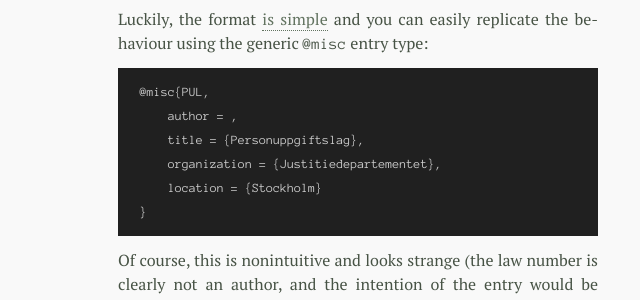
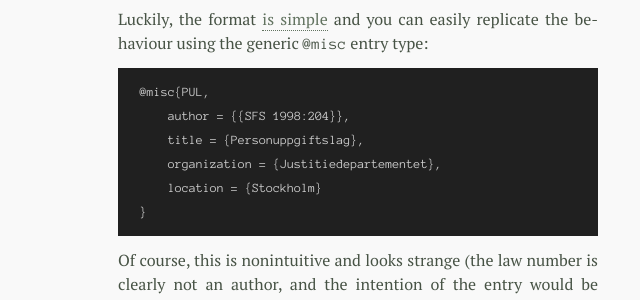
Before and after one commit to urdh/blog, a Jekyll site: the page built from _posts/2014-04-23-extending-biblatex-chicago.md, in a window 1280 px wide and 900 px high. Shown: the part 312-612 px from the top of the window, without its empty margins (282-922 px from the left). Built offline with Jekyll 4.4.1, drawn with Linux system fonts in a browser that asks for light colours; nearby versions of some CDN libraries; Markdown is read by kramdown in place of the engine named in the settings.

Commit message:
Oops, liquid syntax was accidentally invoked

```diff
--- a/_posts/2014-04-23-extending-biblatex-chicago.md
+++ b/_posts/2014-04-23-extending-biblatex-chicago.md
@@ -11,7 +11,7 @@ While most of the requirements made by Chalmers are well approximated by the [bi
 Luckily, the format [is simple][referensguide-lag] and you can easily replicate the behaviour using the generic `@misc` entry type:
 
     @misc{PUL,
-        author = {{SFS 1998:204}},
+        author = {{ "{{" }}SFS 1998:204}},
         title = {Personuppgiftslag},
         organization = {Justitiedepartementet},
         location = {Stockholm}
```
